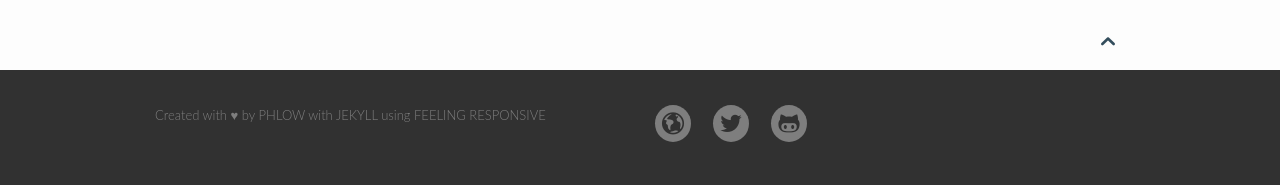
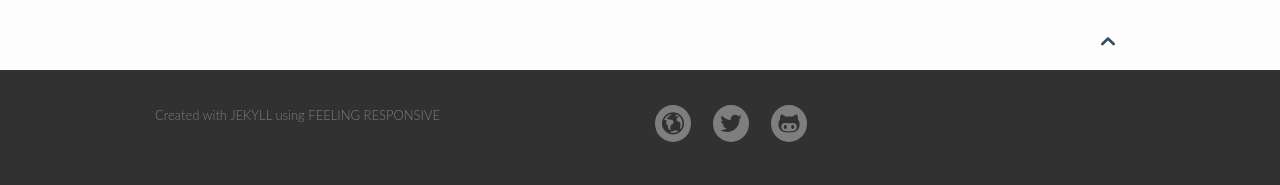
Before and after one commit to refugee-emancipation/crowd-funding, a Jekyll site: the page built from pages/contact.md, in a window 1280 px wide. Shown: the part 1288-1473 px from the top of the page. Built offline with Jekyll 4.4.1, drawn with Linux system fonts in a browser that asks for light colours.

Commit message:
Update footer info

```diff
--- a/_includes/footer.html
+++ b/_includes/footer.html
@@ -10,7 +10,7 @@
         <nav class="row">
           <section id="subfooter-left" class="b30 small-12 medium-6 columns">
             <ul class="inline-list">
-              <li>Created with &hearts; by <a style="display:inline;" href="http://phlow.de/">Phlow</a> with <a style="display:inline;" href="http://jekyllrb.com/" target="_blank">Jekyll</a> using <a style="display:inline;" href="http://phlow.github.io/feeling-responsive/">Feeling Responsive</a> </li>
+              <li>Created with <a style="display:inline;" href="http://jekyllrb.com/" target="_blank">Jekyll</a> using <a style="display:inline;" href="http://phlow.github.io/feeling-responsive/">Feeling Responsive</a> </li>
             </ul>
           </section>
 
```
